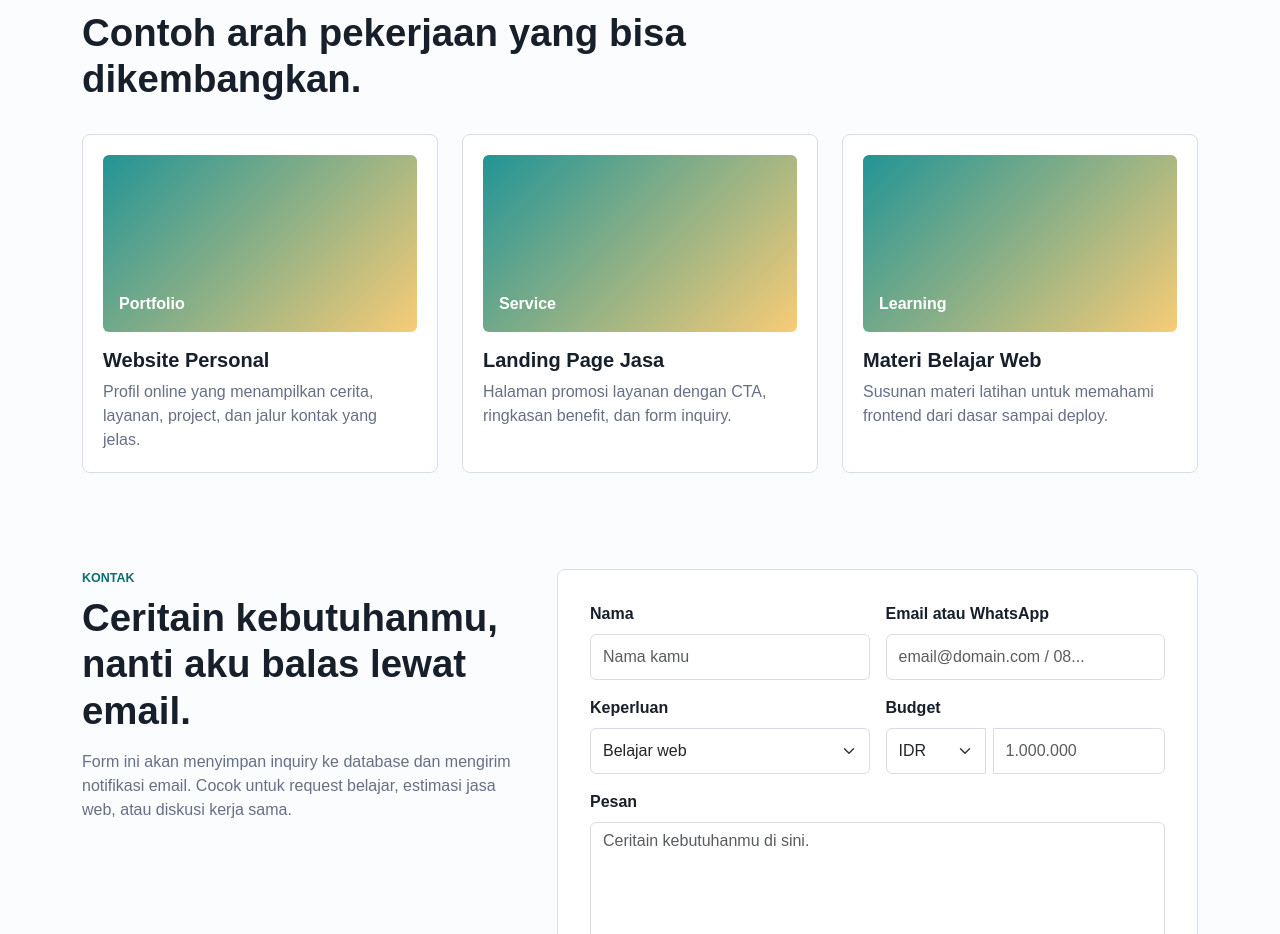
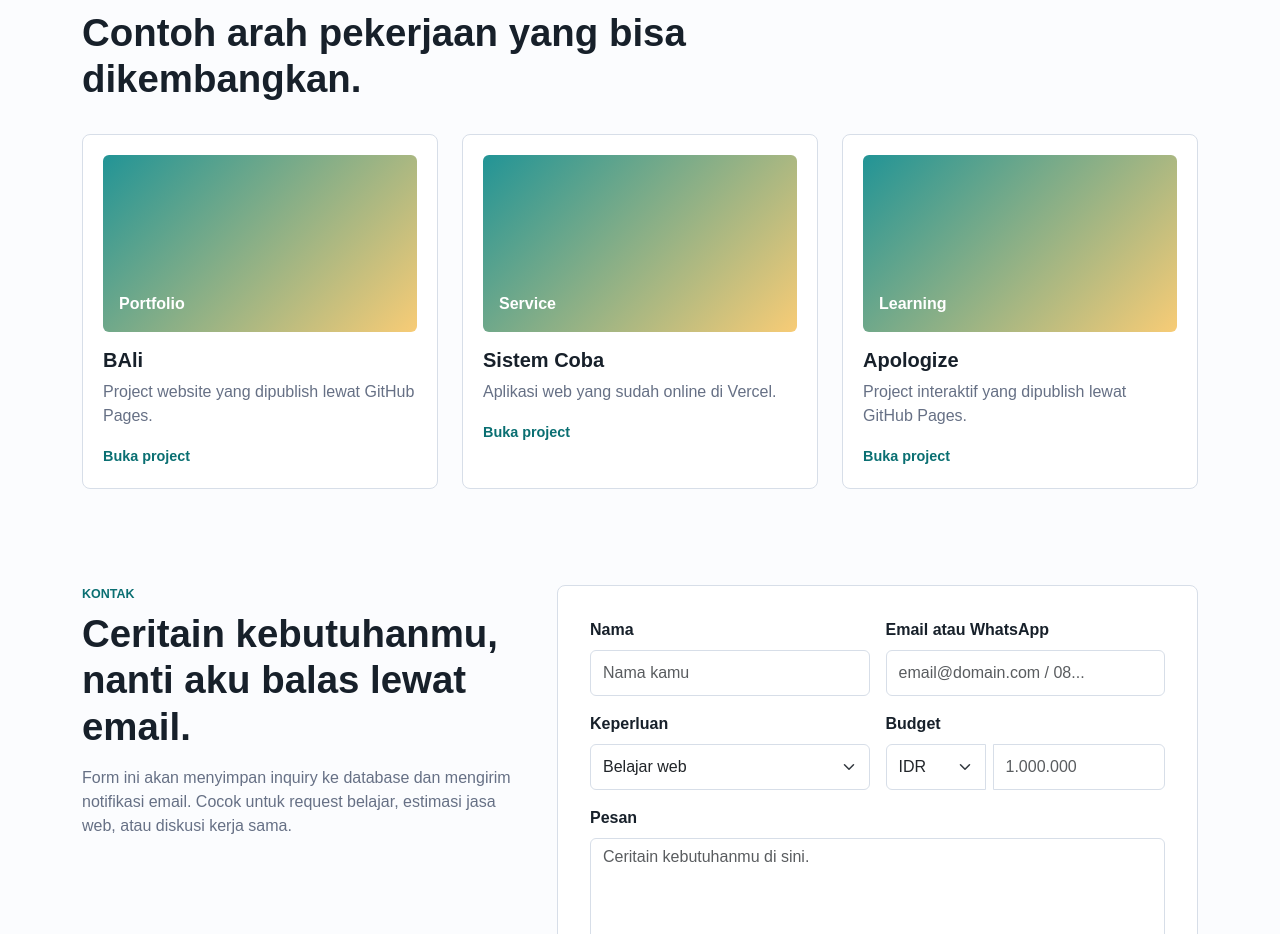
Before and after one commit to Sainhasan/Sensen, a Next.js app: page / in a window 1280 px wide. Shown: the part 1520-2454 px from the top of the page. Built offline with nearby package versions, Linux system fonts and the light colour scheme.

Commit message:
Link portfolio project cards

```diff
--- a/app/globals.css
+++ b/app/globals.css
@@ -124,6 +124,21 @@ a {
   padding: 1.25rem;
 }
 
+.project-link {
+  color: inherit;
+  display: block;
+  transition:
+    border-color 160ms ease,
+    box-shadow 160ms ease,
+    transform 160ms ease;
+}
+
+.project-link:hover {
+  border-color: rgba(15, 139, 141, 0.55);
+  box-shadow: 0 16px 36px rgba(23, 32, 42, 0.12);
+  transform: translateY(-3px);
+}
+
 .service-icon {
   align-items: center;
   background: rgba(15, 139, 141, 0.12);
@@ -155,6 +170,12 @@ a {
 
 .project-card:nth-child(3) .project-thumb {
   background: linear-gradient(135deg, rgba(242, 95, 92, 0.86), rgba(15, 139, 141, 0.76));
+}
+
+.project-cta {
+  color: var(--accent-strong);
+  font-size: 0.9rem;
+  font-weight: 800;
 }
 
 .muted {
--- a/app/page.js
+++ b/app/page.js
@@ -24,18 +24,21 @@ const services = [
 const projects = [
   {
     label: "Portfolio",
-    title: "Website Personal",
-    description: "Profil online yang menampilkan cerita, layanan, project, dan jalur kontak yang jelas.",
+    title: "BAli",
+    description: "Project website yang dipublish lewat GitHub Pages.",
+    url: "https://sainhasan.github.io/BAli/",
   },
   {
     label: "Service",
-    title: "Landing Page Jasa",
-    description: "Halaman promosi layanan dengan CTA, ringkasan benefit, dan form inquiry.",
+    title: "Sistem Coba",
+    description: "Aplikasi web yang sudah online di Vercel.",
+    url: "https://sistem-coba.vercel.app/",
   },
   {
     label: "Learning",
-    title: "Materi Belajar Web",
-    description: "Susunan materi latihan untuk memahami frontend dari dasar sampai deploy.",
+    title: "Apologize",
+    description: "Project interaktif yang dipublish lewat GitHub Pages.",
+    url: "https://sainhasan.github.io/Apologize/",
   },
 ];
 
@@ -159,11 +162,12 @@ export default function Home() {
         <div className="row g-4">
           {projects.map((project) => (
             <div className="col-md-4" key={project.title}>
-              <article className="project-card">
+              <a className="project-card project-link text-decoration-none" href={project.url} target="_blank" rel="noreferrer">
                 <div className="project-thumb">{project.label}</div>
                 <h3 className="h5 fw-bold">{project.title}</h3>
-                <p className="muted mb-0">{project.description}</p>
-              </article>
+                <p className="muted mb-3">{project.description}</p>
+                <span className="project-cta">Buka project</span>
+              </a>
             </div>
           ))}
         </div>
```
